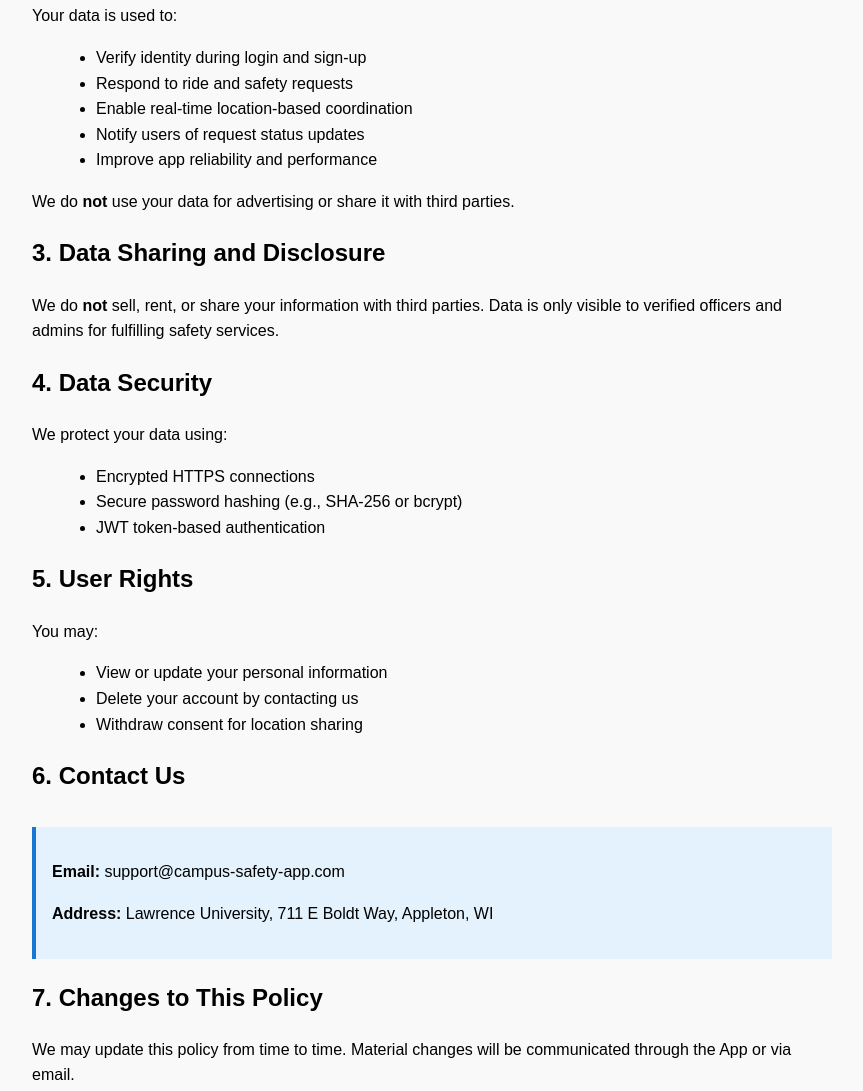
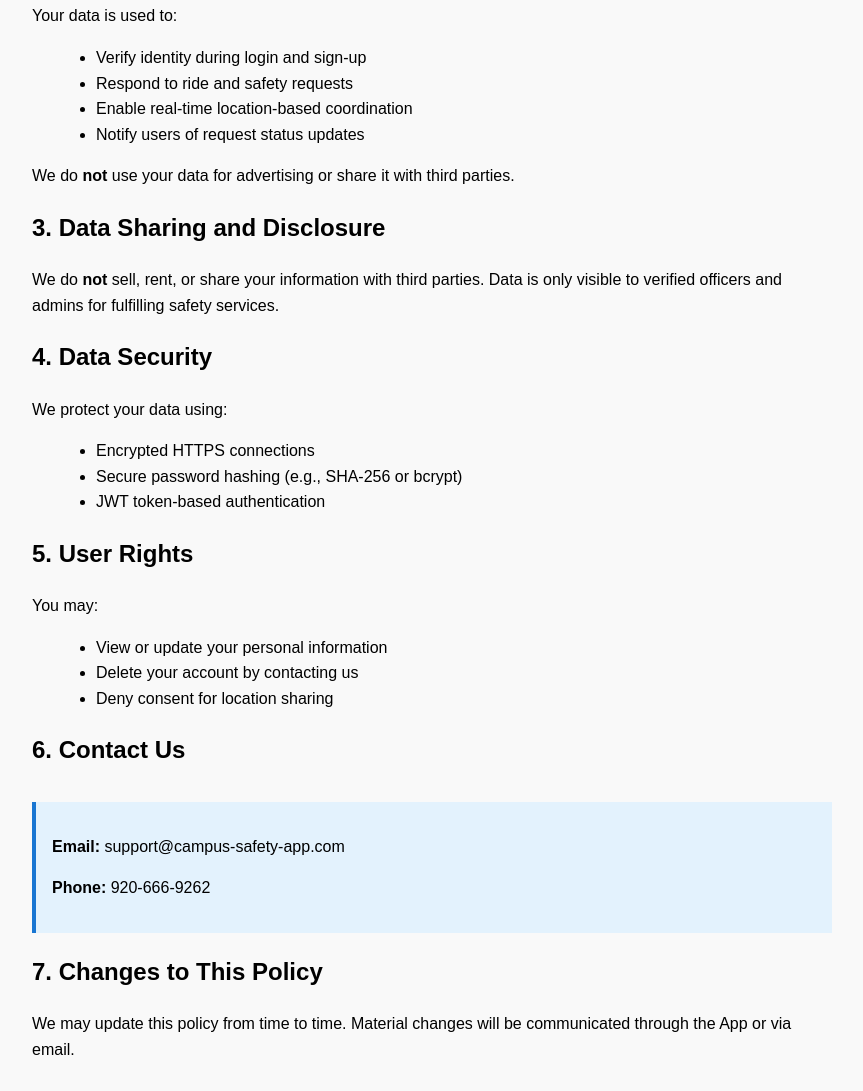
Before and after one commit to M1nJun/PrivacyPolicyPage, a plain HTML site: page index.html in a window 1280 px wide. Shown: the part 567-1658 px from the top of the page, without its empty margins (208-1071 px from the left). Drawn offline with Linux system fonts and the light colour scheme.

Commit message:
Fix: Content fix

```diff
--- a/index.html
+++ b/index.html
@@ -37,7 +37,7 @@
   <h1>Privacy Policy for LU Campus Safety App</h1>
   <p><strong>Effective Date:</strong> 08/05/2025<br><strong>Last Updated:</strong> 08/05/2025</p>
 
-  <p>LU Campus Safety operates the LU Campus Safety mobile application to help protect and serve members of the Lawrence University community. This Privacy Policy explains how we collect, use, and safeguard your information when you use our App.</p>
+  <p>LU Campus Safety Office and Minjun Lee operates the LU Campus Safety mobile application to help protect and serve members of the Lawrence University community. This Privacy Policy explains how we collect, use, and safeguard your information when you use our App.</p>
 
   <h2>1. Information We Collect</h2>
   <p>We may collect the following information when you use the App:</p>
@@ -55,7 +55,6 @@
     <li>Respond to ride and safety requests</li>
     <li>Enable real-time location-based coordination</li>
     <li>Notify users of request status updates</li>
-    <li>Improve app reliability and performance</li>
   </ul>
   <p>We do <strong>not</strong> use your data for advertising or share it with third parties.</p>
 
@@ -75,13 +74,13 @@
   <ul>
     <li>View or update your personal information</li>
     <li>Delete your account by contacting us</li>
-    <li>Withdraw consent for location sharing</li>
+    <li>Deny consent for location sharing</li>
   </ul>
 
   <h2>6. Contact Us</h2>
   <div class="contact-info">
     <p><strong>Email:</strong> support@campus-safety-app.com</p>
-    <p><strong>Address:</strong> Lawrence University, 711 E Boldt Way, Appleton, WI</p>
+    <p><strong>Phone:</strong> 920-666-9262</p>
   </div>
 
   <h2>7. Changes to This Policy</h2>
```
